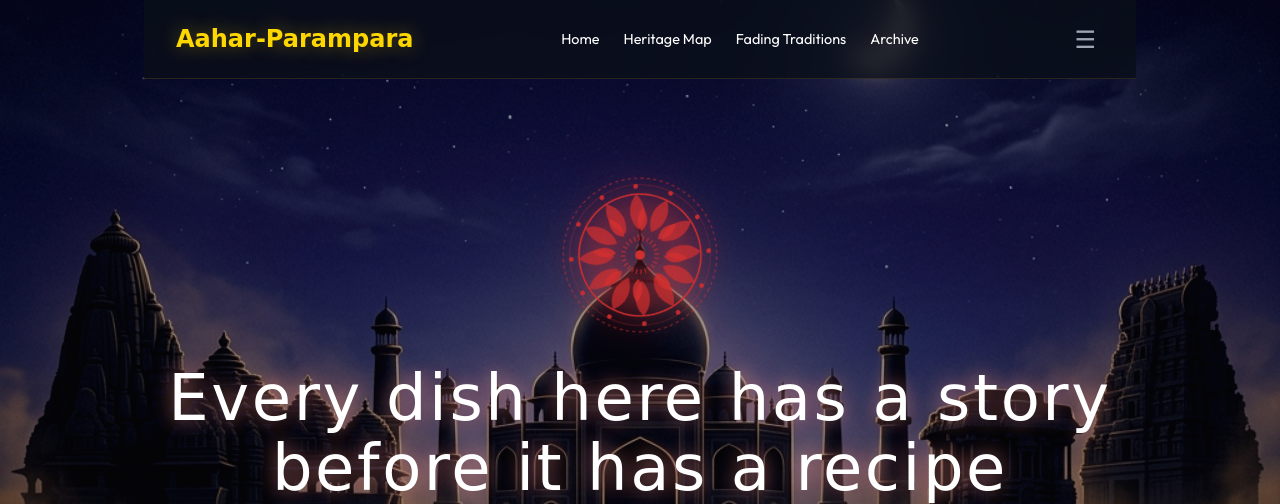
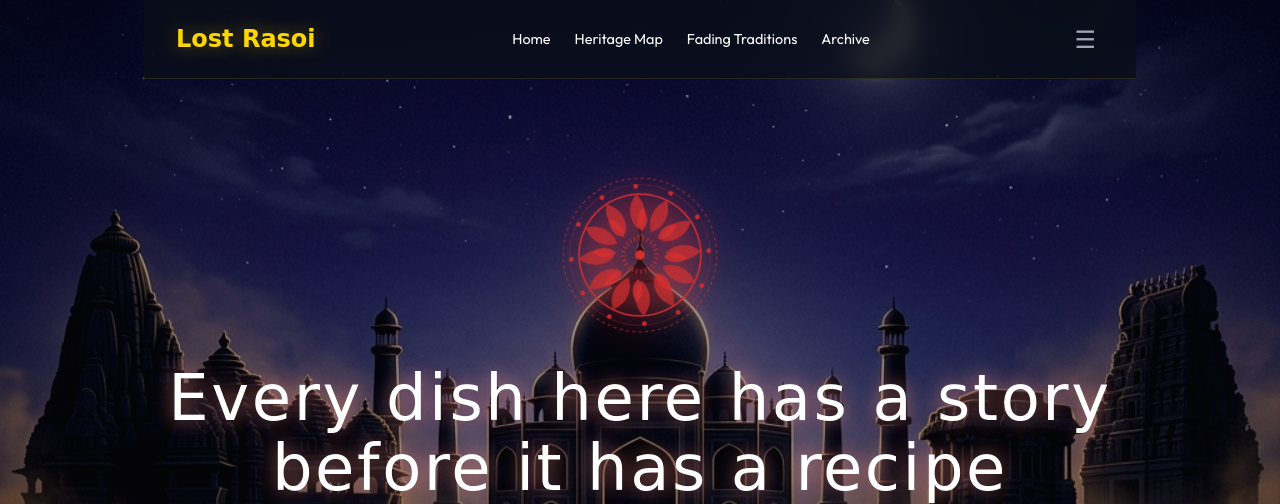
Before and after one commit to mathavnkabil8-art/aahar-parampara, a Flask app: page /home in a window 1280 px wide. Shown: the top 504 px of the page. Run offline with Flask 3, Linux system fonts and the light colour scheme; the visitor is signed in with stand-in values (Sample User, id 1); some web fonts are replaced.

Commit message:
Update home.html

```diff
--- a/templates/home.html
+++ b/templates/home.html
@@ -1,10 +1,10 @@
 {% extends "base.html" %}
 {% from "_motif.html" import mandala %}
-{% block title %}Aahar-Parampara — Home{% endblock %}
+{% block title %}Lost Rasoi — Home{% endblock %}
 {% block body_class %}bg-monuments{% endblock %}
 {% block content %}
 <div class="topbar" style="display: flex; justify-content: space-between; align-items: center; padding: 1rem 2rem; background: rgba(10, 15, 26, 0.8); backdrop-filter: blur(10px); border-bottom: 1px solid rgba(212,175,55,0.15); position: sticky; top: 0; z-index: 1000;">
-  <div class="brand" style="font-size: 1.5rem; font-weight: bold; color: var(--accent-gold);">Aahar-Parampara</div>
+  <div class="brand" style="font-size: 1.5rem; font-weight: bold; color: var(--accent-gold);">Lost Rasoi</div>
   <div class="nav-links" style="display: flex; gap: 1.5rem; font-size: 0.9rem;">
     <a href="#" style="color: #fff; text-decoration: none; transition: color 0.3s;">Home</a>
     <a href="#heritage" style="color: #fff; text-decoration: none; transition: color 0.3s;">Heritage Map</a>
@@ -120,7 +120,7 @@
   </div>
 
   <div class="mission-section scroll-anim">
-    <h2>Aahar-Parampara uses AI to help rediscover, document and connect India's disappearing culinary traditions.</h2>
+    <h2>Lost Rasoi uses AI to help rediscover, document and connect India's disappearing culinary traditions.</h2>
     <p>From forgotten ingredients to forgotten stories — preserving food heritage for the next generation.</p>
     <a href="{{ url_for('explore_all') }}" class="btn-explore-massive" style="margin-top:2.5rem;">
       <span class="btn-explore-bg"></span>
@@ -172,7 +172,7 @@ document.addEventListener("DOMContentLoaded", function() {
 
 <hr class="divider">
 
-<p class="footer-note">Aahar-Parampara — Smart India Hackathon 2026</p>
+<p class="footer-note">Lost Rasoi — Smart India Hackathon 2026</p>
 <script>
 function openMapInfo(el, title, text) {
   document.getElementById('mapInfoTitle').textContent = title;
```
